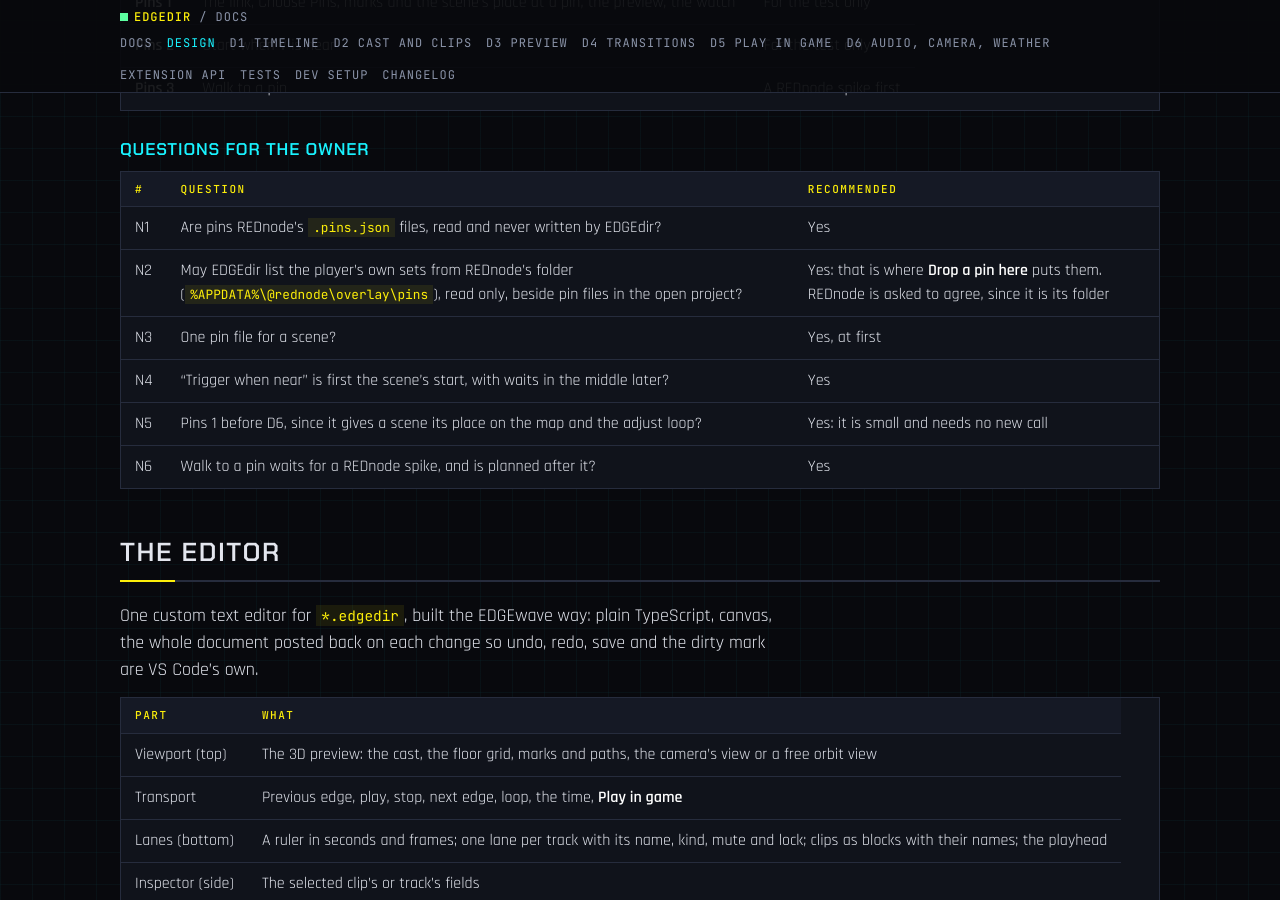
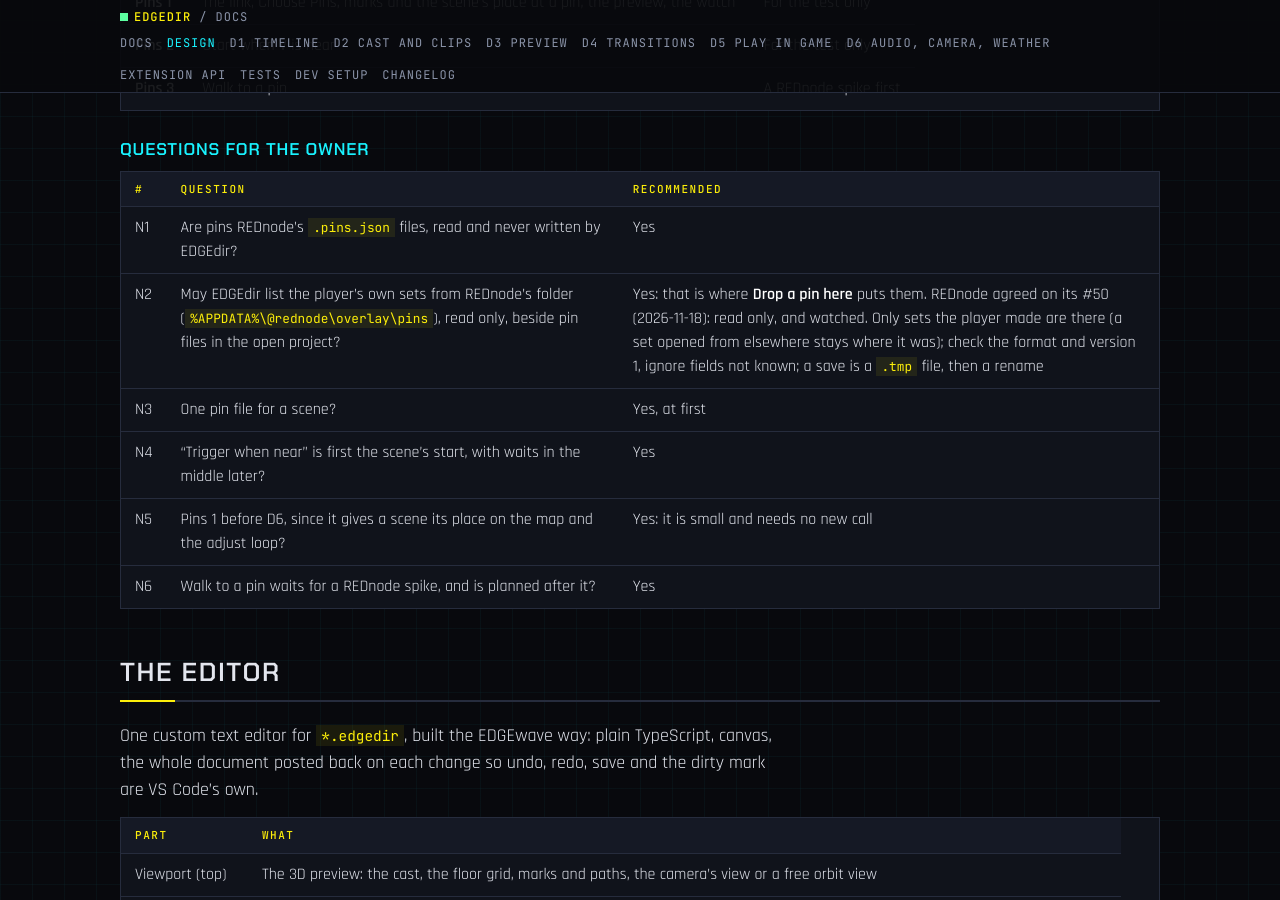
Before and after one commit to Edgemodders/EDGEdir, a Jekyll site: the page built from docs/design.md, in a window 1280 px wide and 900 px high, scrolled down 16972 px. Built offline with Jekyll 4.4.1, drawn with Linux system fonts in a browser that asks for light colours.

Commit message:
Design: REDnode's answer on reading the player's pin sets (#50)
Co-Authored-By: Claude Fable 5.2 <noreply@anthropic.com>

```diff
--- a/docs/design.md
+++ b/docs/design.md
@@ -417,7 +417,7 @@ A window of EDGEdir's own in the game (play, stop, start again, move the chosen
 | # | Question | Recommended |
 |---|---|---|
 | N1 | Are pins REDnode's `.pins.json` files, read and never written by EDGEdir? | Yes |
-| N2 | May EDGEdir list the player's own sets from REDnode's folder (`%APPDATA%\@rednode\overlay\pins`), read only, beside pin files in the open project? | Yes: that is where **Drop a pin here** puts them. REDnode is asked to agree, since it is its folder |
+| N2 | May EDGEdir list the player's own sets from REDnode's folder (`%APPDATA%\@rednode\overlay\pins`), read only, beside pin files in the open project? | Yes: that is where **Drop a pin here** puts them. REDnode agreed on its #50 (2026-11-18): read only, and watched. Only sets the player made are there (a set opened from elsewhere stays where it was); check the format and version 1, ignore fields not known; a save is a `.tmp` file, then a rename |
 | N3 | One pin file for a scene? | Yes, at first |
 | N4 | "Trigger when near" is first the scene's start, with waits in the middle later? | Yes |
 | N5 | Pins 1 before D6, since it gives a scene its place on the map and the adjust loop? | Yes: it is small and needs no new call |
```
Also changed, not shown: CLAUDE.md (+1 -1 lines).
